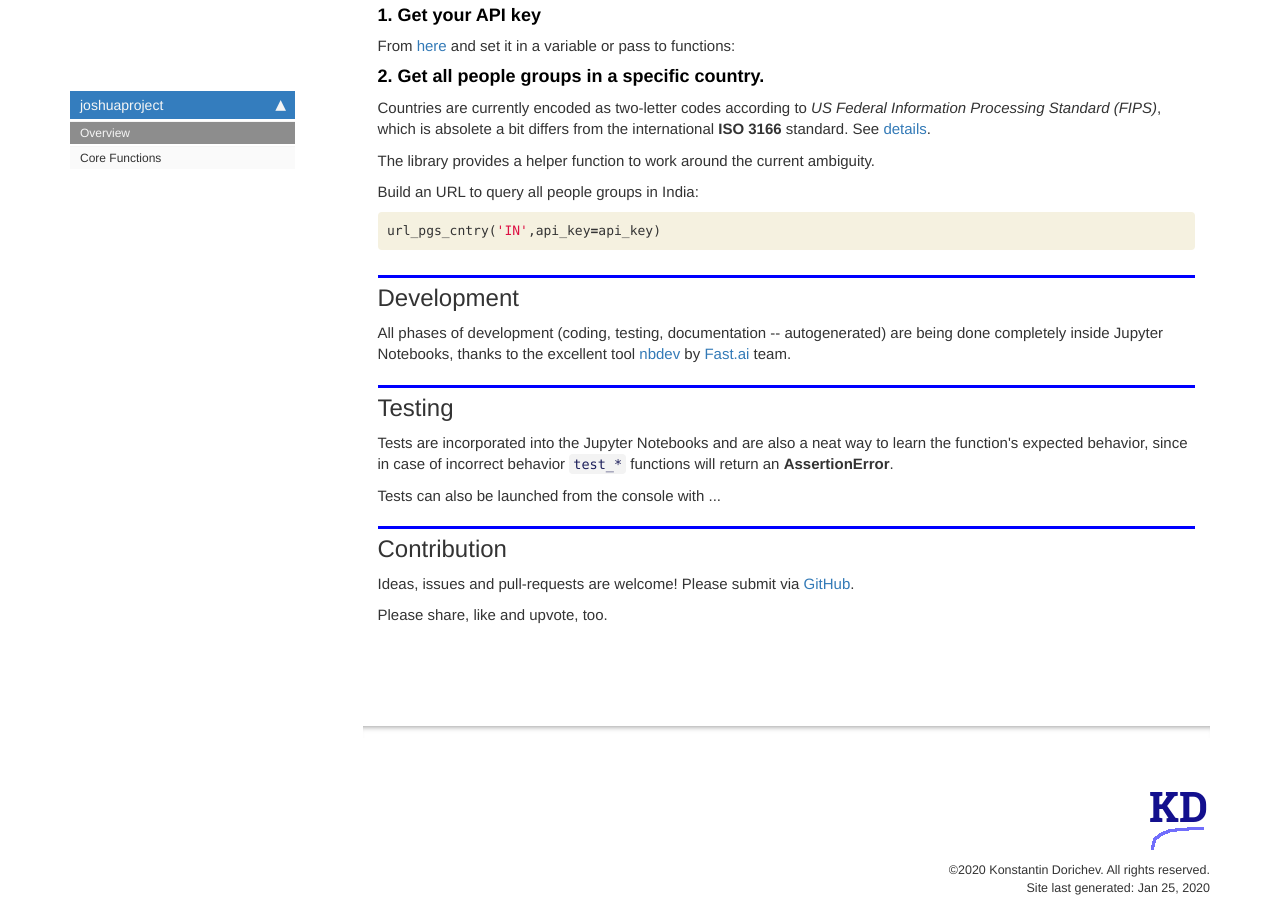
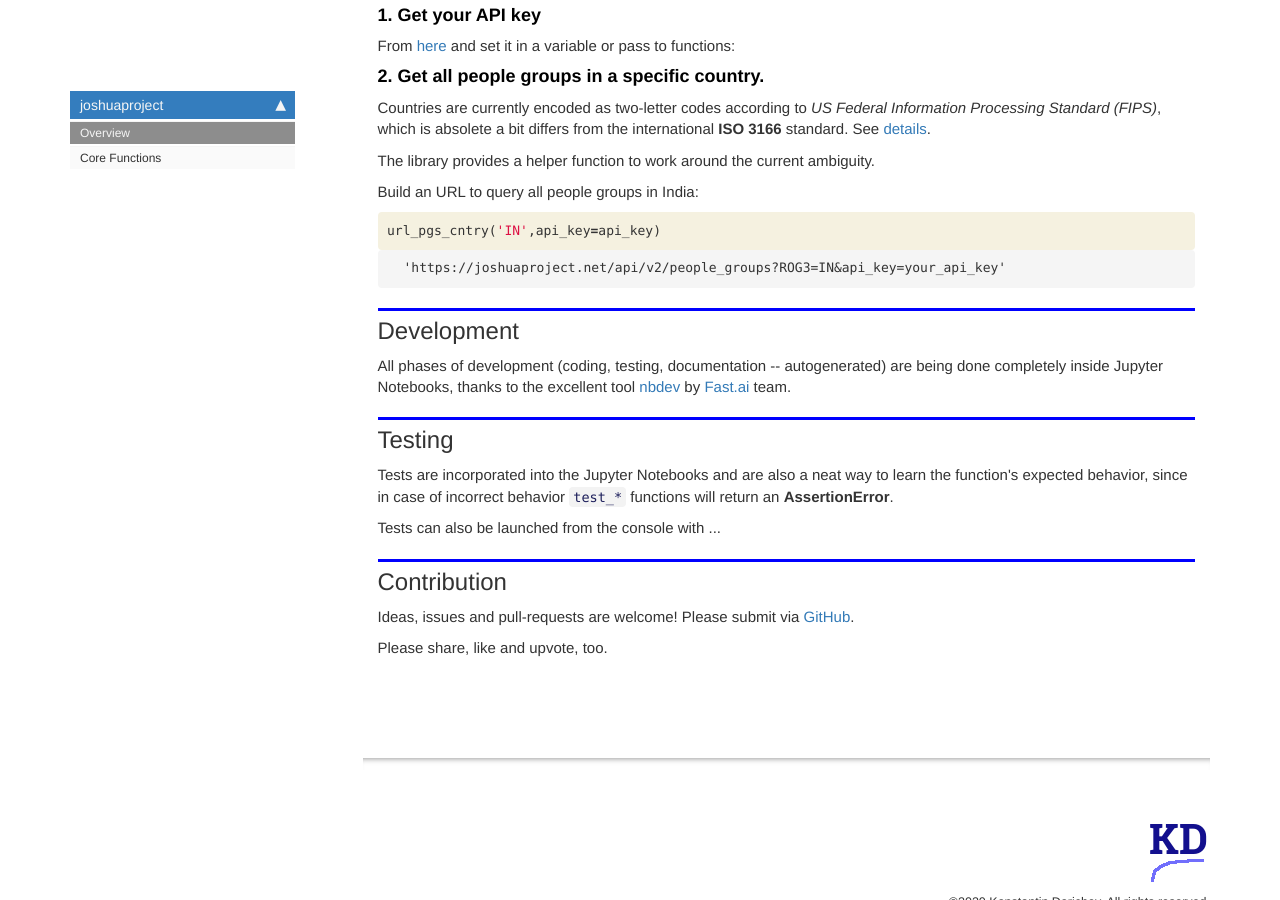
Before and after one commit to kdorichev/joshuaproject, a Jekyll site: the page built from docs/index.html, in a window 1280 px wide and 900 px high, scrolled down 1020 px. Built offline with Jekyll 4.4.1, drawn with Linux system fonts in a browser that asks for light colours; nearby versions of some CDN libraries; comment, search, counter and statistics services are not loaded.

Commit message:
Header corrected

```diff
--- a/docs/core.html
+++ b/docs/core.html
@@ -231,7 +231,7 @@
 </div>
 <div class="cell border-box-sizing text_cell rendered"><div class="inner_cell">
 <div class="text_cell_render border-box-sizing rendered_html">
-<h3 id="Country's-summary-data">Country's summary data<a class="anchor-link" href="#Country's-summary-data">&#182;</a></h3>
+<h3 id="url_cntry----Country's-summary-data">url_cntry -- Country's summary data<a class="anchor-link" href="#url_cntry----Country's-summary-data">&#182;</a></h3>
 </div>
 </div>
 </div>
--- a/docs/index.html
+++ b/docs/index.html
@@ -103,6 +103,22 @@
 </div>
 </div>
 
+<div class="output_wrapper">
+<div class="output">
+
+<div class="output_area">
+
+
+
+<div class="output_text output_subarea output_execute_result">
+<pre>&#39;https://joshuaproject.net/api/v2/people_groups?ROG3=IN&amp;api_key=your_api_key&#39;</pre>
+</div>
+
+</div>
+
+</div>
+</div>
+
 </div>
 <div class="cell border-box-sizing text_cell rendered"><div class="inner_cell">
 <div class="text_cell_render border-box-sizing rendered_html">
```
Also changed, not shown: README.md, 2 other files.
